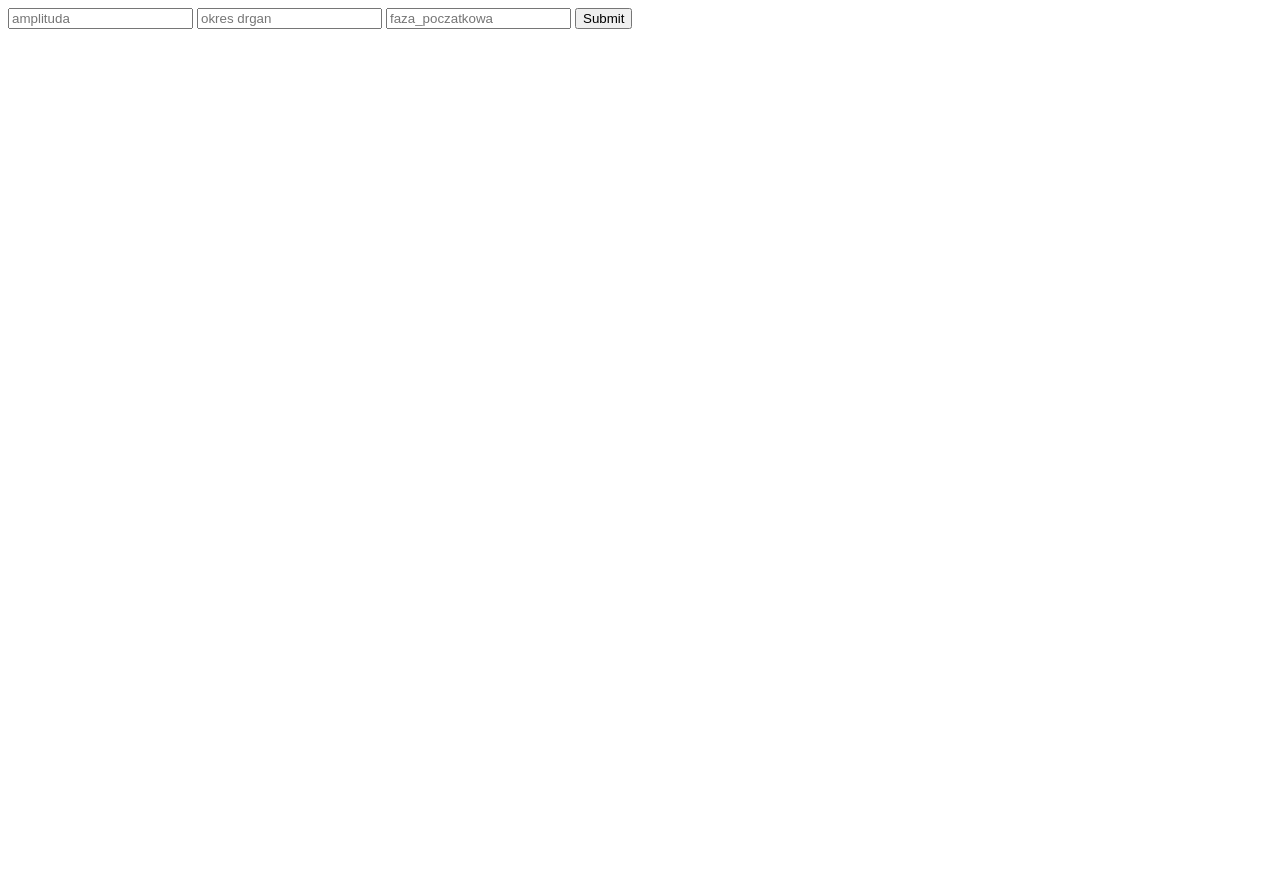
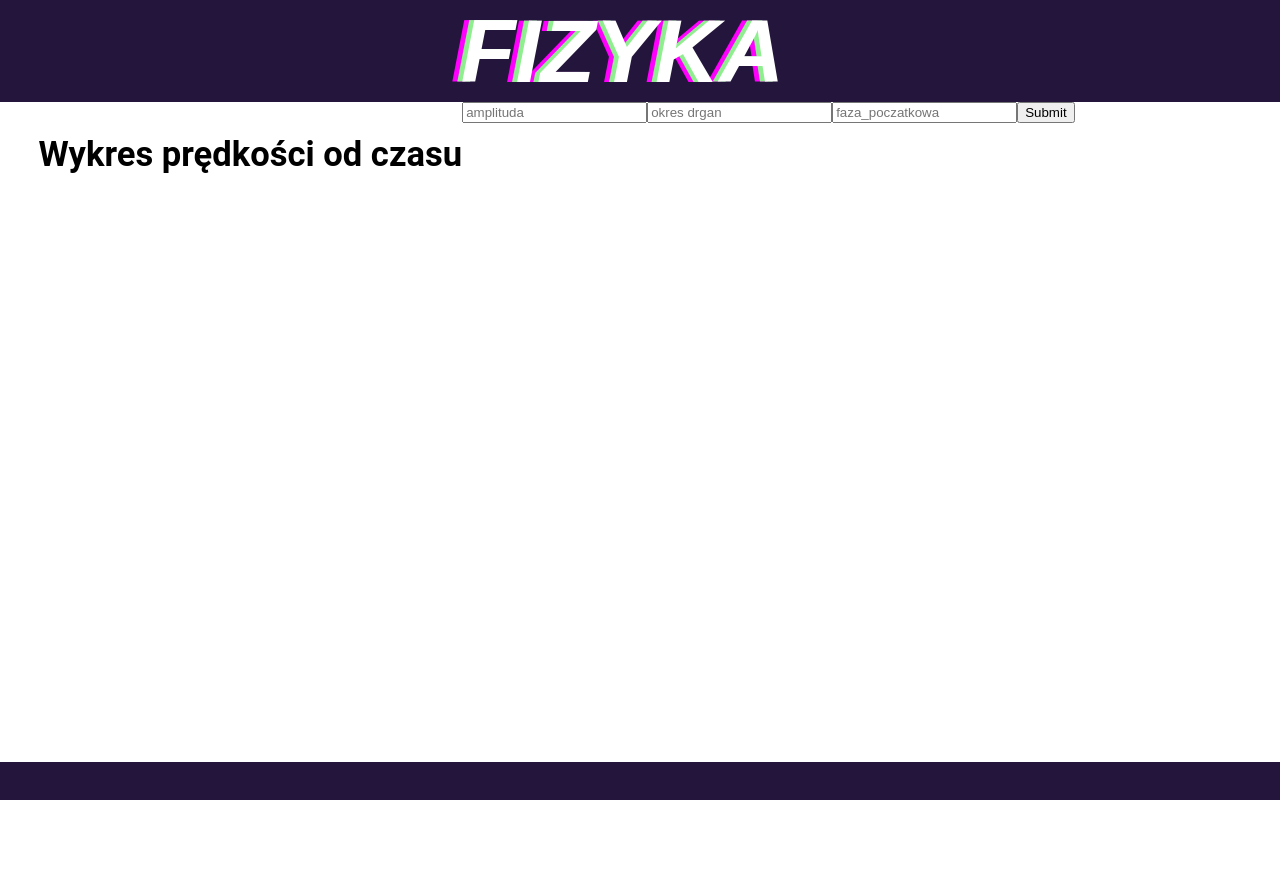
Before and after one commit to alekszych/FizykaRuchDrgajacy, a Django app: page /aChart in a window 1280 px wide. Before the commit the page ends 29 px from the top, so only its background shows below. Run offline with Django 3.2, Linux system fonts and the light colour scheme.

Commit message:
Updated aChart

```diff
--- a/FizykaRuchDrgajacy/settings.py
+++ b/FizykaRuchDrgajacy/settings.py
@@ -9,7 +9,7 @@ https://docs.djangoproject.com/en/3.1/topics/settings/
 For the full list of settings and their values, see
 https://docs.djangoproject.com/en/3.1/ref/settings/
 """
-
+import os
 from pathlib import Path
 
 # Build paths inside the project like this: BASE_DIR / 'subdir'.
@@ -119,3 +119,7 @@ USE_TZ = True
 # https://docs.djangoproject.com/en/3.1/howto/static-files/
 
 STATIC_URL = '/static/'
+
+STATICFILES_DIRS = [
+    os.path.join(BASE_DIR, 'static')
+]
--- a/FizykaRuchDrgajacy/views.py
+++ b/FizykaRuchDrgajacy/views.py
@@ -8,7 +8,7 @@ apiIp = "http://65.21.61.66:3000/"
 
 
 def home(request):
-    return render(request, 'home_page.html', {
+    return render(request, 'body_block.html', {
 
     })
 
--- /dev/null
+++ b/static/aChart_style.css
@@ -0,0 +1,57 @@
+@font-face {
+    font-family: "Oswald", sans-serif;
+    src: url("https://fonts.googleapis.com/css2?family=Train+One&display=swap%27");
+}
+
+body{
+    height: 60vw;
+    margin: 0 auto;
+    margin-top: 8vw;
+    display: flex;
+    flex-direction: row;
+}
+
+header{
+    width: 100%;
+    height: 8vw;
+    background-color: #23153c;
+    position: fixed;
+    top: 0;
+}
+
+footer{
+    width: 100%;
+    height: 3vw;
+    background-color: #23153c;
+    position: fixed;
+    bottom: 0;
+}
+
+h2{
+    margin-left: 3vw;
+    margin-top: 2.5vw;
+    height: fit-content;
+    font-size: 2.7vw;
+    font-family: "Roboto", "Lucida Grande", Verdana, Arial, sans-serif;
+    float: left;
+}
+
+input{
+    float: left;
+}
+
+img{
+    float: left;
+}
+
+.title{
+    font-family: "Oswald", sans-serif;
+    font-style: italic;
+    font-size: 7vw;
+    color: white;
+    text-shadow: -5px 0 lightgreen, -10px 0 magenta;
+    text-align: center;
+    margin: 0 auto;
+    padding-left: 36vw;
+    float: left;
+}
--- a/templates/aChart_page.html
+++ b/templates/aChart_page.html
@@ -1,11 +1,13 @@
+{% extends "base_page.html" %}
 {% load static %}
-<!DOCTYPE html>
-<html lang="en">
-<head>
-    <meta charset="UTF-8">
-    <title>Ruch drgajacy</title>
-</head>
-<body>
+    {% block head %}
+        <title> Wykres prędkości od czasu </title>
+        <link rel = "stylesheet" href = "{% static 'aChart_style.css' %}">
+    {% endblock %}
+
+    {% block body %}
+        <h2> Wykres prędkości od czasu </h2>
+
         <form method="POST">
             {% csrf_token %}
             <input type="number" name="amplituda" placeholder="amplituda">
@@ -16,5 +18,4 @@
         {% if chart %}
             <img src="{{ chart }}">
         {% endif %}
-</body>
-</html>
+    {% endblock %}
--- /dev/null
+++ b/templates/base_page.html
@@ -0,0 +1,20 @@
+{% load static %}
+<!DOCTYPE html>
+<html>
+    <head>
+        <meta charset="UTF-8">
+        {% block head %}
+        {% endblock %}
+    </head>
+
+    <body>
+        <header>
+            <h1 class = "title"> FIZYKA </h1>
+        </header>
+
+        {% block body %}
+        {% endblock %}
+
+        <footer></footer>
+    </body>
+</html>
--- a/templates/vChart_page.html
+++ b/templates/vChart_page.html
@@ -1,9 +1,9 @@
 {% load static %}
 <!DOCTYPE html>
-<html lang="en">
+<html lang="pl">
 <head>
     <meta charset="UTF-8">
-    <title>Ruch drgajacy</title>
+    <title>Ruch drgający</title>
 </head>
 <body>
     <form method="POST">
```
Also changed, not shown: templates/body_block.html (added, +9 -0 lines). Lines whose indentation alone changed are shown as unchanged.
